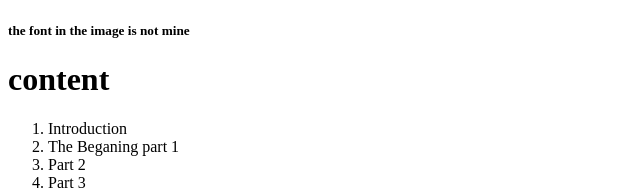
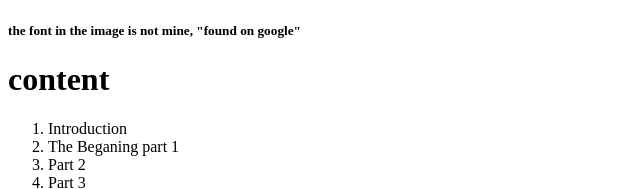
Before and after one commit to RexJohn123/RexJohn123.github.io, a plain HTML site: page index.html in a window 1280 px wide. Shown: the part 306-495 px from the top of the page, 0-640 px from the left. Drawn offline with Linux system fonts and the light colour scheme.

Commit message:
Update index.html

```diff
--- a/index.html
+++ b/index.html
@@ -9,7 +9,7 @@
   <body>
     <img src="assets/Dice-logo.png" alt="Image Dice">
 
-    <h5> the font in the image is not mine </h5>
+    <h5> the font in the image is not mine, "found on google" </h5>
 
 <div>
     <h1> content </h1>
```
